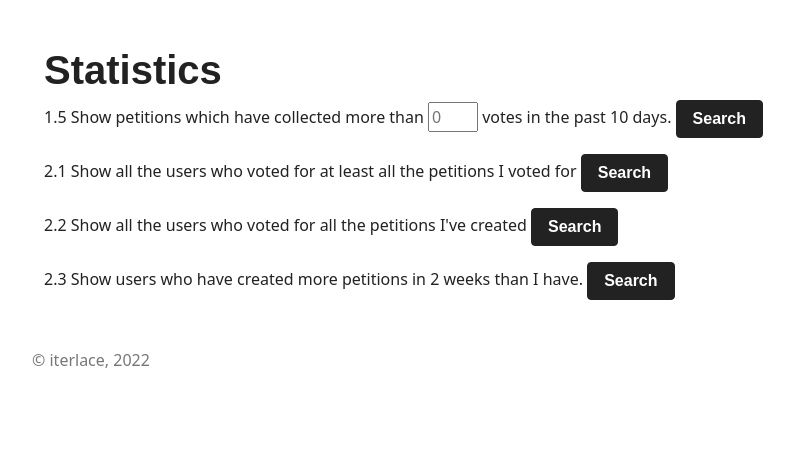
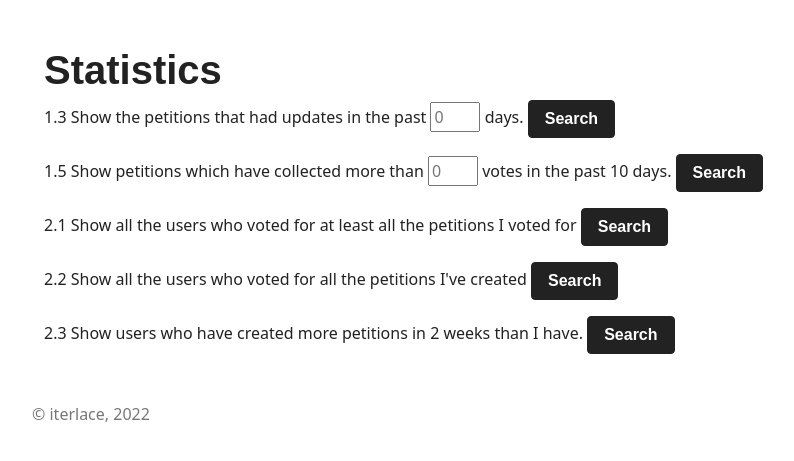
Before and after one commit to iterlace/isttp1, a Django app: template src/templates/statistics.html in a window 1280 px wide. Shown: the part 59-520 px from the top of the page, without its empty margins (50-844 px from the left). Run offline with Django 3.2, Linux system fonts and the light colour scheme; the template is opened without the code that fills it, so the values that code supplies are empty; some libraries are stand-ins or nearby versions; some web fonts are replaced.

Commit message:
statistics 1.3

```diff
--- a/src/petition/urls.py
+++ b/src/petition/urls.py
@@ -45,6 +45,7 @@ urlpatterns = [
         views.PetitionNewsDelete.as_view(),
         name="news_delete",
     ),
+    re_path(r"statistics/0/", views.Statistics0.as_view(), name="statistics_0"),
     re_path(r"statistics/1/", views.Statistics1.as_view(), name="statistics_1"),
     re_path(r"statistics/2/", views.Statistics2.as_view(), name="statistics_2"),
     re_path(r"statistics/3/", views.Statistics3.as_view(), name="statistics_3"),
--- a/src/templates/statistics.html
+++ b/src/templates/statistics.html
@@ -4,10 +4,19 @@
     <div class="container mt-3 mb-5">
         <h1>Statistics</h1>
 
+        <form class="" action="{% url 'petition:statistics_0' %}">
+            <p>
+                1.3  Show the petitions that had updates in the past
+                <input style="width: 50px;" type="number" name="days" placeholder="0">
+                 days.
+                <button class="btn btn-dark" type="submit">Search</button>
+            </p>
+        </form>
+
         <form class="" action="{% url 'petition:statistics_1' %}">
             <p>
                 1.5  Show petitions which have collected more than
-                <input style="width: 50px;" type="text" name="votes" placeholder="0">
+                <input style="width: 50px;" type="number" name="votes" placeholder="0">
                 votes in the past 10 days.
                 <button class="btn btn-dark" type="submit">Search</button>
             </p>
```
Also changed, not shown: src/petition/views.py (+43 -6 lines).
